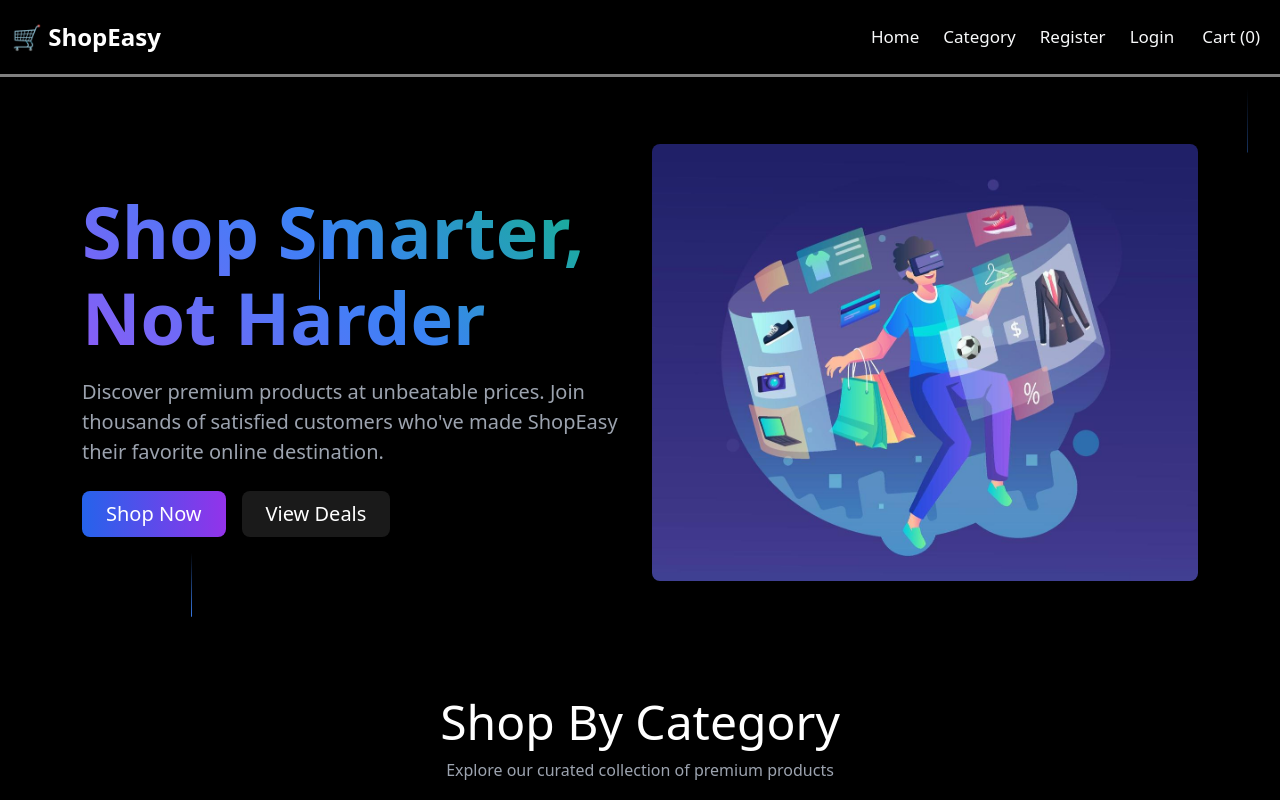
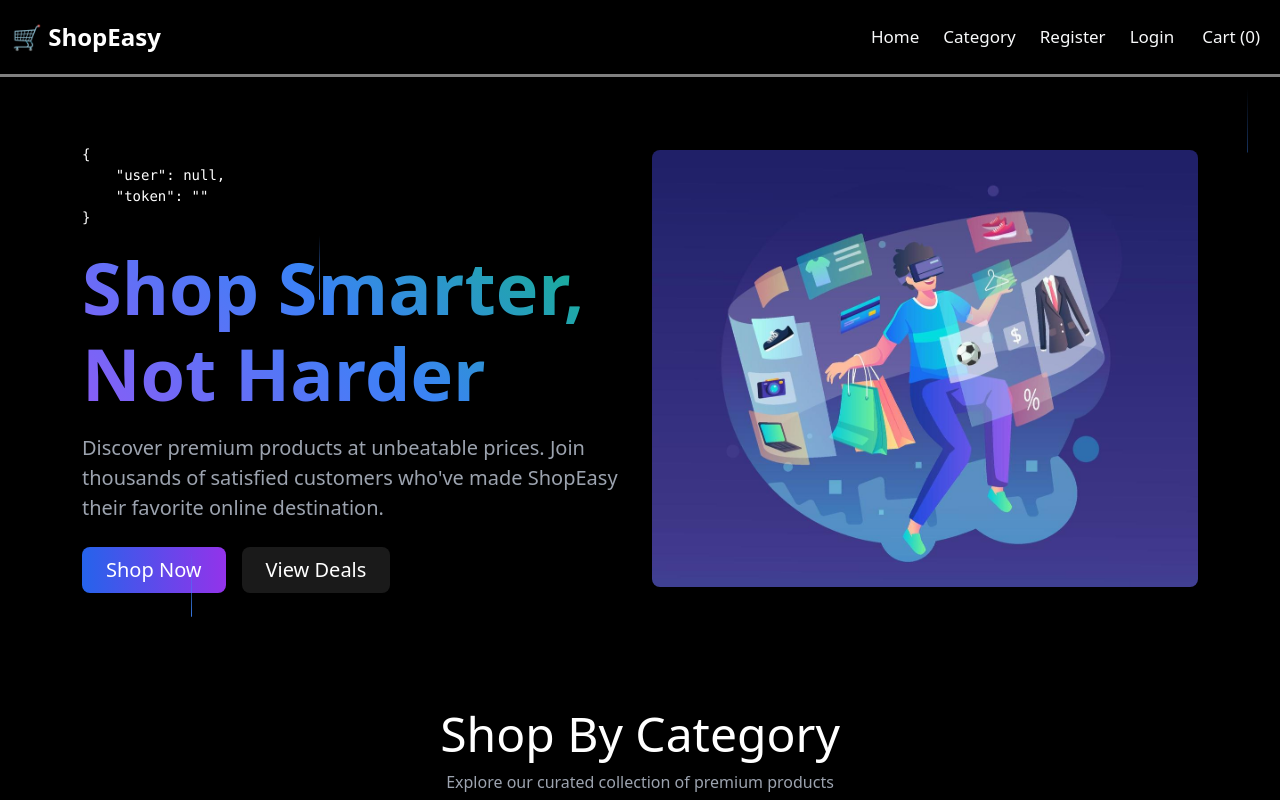
Before and after one commit to sannya07/ShopEasy, a React (Vite) app in the folder frontend/: page / in a window 1280 px wide. Shown: the top 800 px of the page. Built offline with nearby package versions, Linux system fonts and the light colour scheme.

Commit message:
logout function

```diff
--- a/frontend/src/components/Layout/Header.jsx
+++ b/frontend/src/components/Layout/Header.jsx
@@ -1,7 +1,17 @@
 import React from 'react';
 import { Link } from 'react-router-dom';
+import { useAuth } from '../../context/auth';
 
 const Header = () => {
+  const [auth,setAuth]=useAuth();
+  const handleLogout=()=>{
+    setAuth({
+      ...auth,
+      user:null,
+      token:""
+    })
+    localStorage.removeItem('auth')
+  }
   return (
     <nav className="navbar navbar-expand-lg navbar-dark bg-black shadow-sm py-3 fixed-top">
       <div className="container-fluid">
@@ -32,12 +42,20 @@
             <li className="nav-item">
               <Link to="/category" className="nav-link nav-hover text-light">Category</Link>
             </li>
-            <li className="nav-item">
+            {
+              !auth.user? (<>
+              <li className="nav-item">
               <Link to="/register" className="nav-link nav-hover text-light">Register</Link>
             </li>
             <li className="nav-item">
               <Link to="/login" className="nav-link nav-hover text-light">Login</Link>
             </li>
+              </>):(<>
+                <li className="nav-item">
+                <Link onClick={handleLogout} to="/login" className="nav-link nav-hover text-light">LogOut</Link>
+                </li>
+              </>)
+            }
             <li className="nav-item">
               <Link to="/cart" className="nav-link nav-hover text-light">
                 <i className="bi bi-cart4 me-1"></i>Cart (0)
--- /dev/null
+++ b/frontend/src/context/auth.jsx
@@ -0,0 +1,31 @@
+import { useState, useEffect, useContext , createContext} from "react";
+
+const AuthContext= createContext();
+
+const AuthProvider=({children})=>{
+
+    const[ auth, setAuth]=useState({
+        user:null,
+        token:""
+    })
+    useEffect(()=>{
+        const data=localStorage.getItem("auth")
+        if(data){
+            const parseData=JSON.parse(data)
+            setAuth({
+                ...auth,
+                user:parseData.user,
+                token:parseData.token
+            })
+        }
+    },[auth])
+    return(
+        <AuthContext.Provider value={[auth,setAuth]}>
+            {children}
+        </AuthContext.Provider>
+    )
+}
+
+const useAuth=()=> useContext(AuthContext);
+
+export {useAuth, AuthProvider}
--- a/frontend/src/main.jsx
+++ b/frontend/src/main.jsx
@@ -4,11 +4,15 @@
 import App from './App.jsx'
 import {BrowserRouter} from 'react-router-dom';
 import ScrollToTop from './components/Layout/ScrollToTop.jsx';
+import { AuthProvider } from './context/auth.jsx';
+
 createRoot(document.getElementById('root')).render(
+  <AuthProvider>
   <BrowserRouter>
   <StrictMode>
     <App />
   </StrictMode>
   <ScrollToTop/>
   </BrowserRouter>
+  </AuthProvider>
 )
--- a/frontend/src/pages/Auth/Login.jsx
+++ b/frontend/src/pages/Auth/Login.jsx
@@ -3,11 +3,12 @@
 import axios from 'axios';
 import { useNavigate } from 'react-router-dom';
 import toast from 'react-hot-toast';
-
+import { useAuth } from '../../context/auth';
 
 const Login = () => {
     const[email,setEmail]=useState("")
     const[password,setPassword]=useState("")
+    const [auth, setAuth]=useAuth();
     const navigate=useNavigate();
 
     const handleSubmit=async(e)=>{
@@ -19,6 +20,12 @@
             })
             if(res && res.data.success){
                 toast.success(res.data && res.data.message);
+                setAuth({
+                  ...auth,
+                  user: res.data.user,
+                  token: res.data.token
+                })
+                localStorage.setItem("auth", JSON.stringify(res.data))
                 navigate('/')
             }else{
                 toast.error(res.data.message)
--- a/frontend/src/pages/HomePage.jsx
+++ b/frontend/src/pages/HomePage.jsx
@@ -1,6 +1,7 @@
 import React, { useState, useEffect } from 'react';
 import { motion } from 'framer-motion';
 import Layout from '../components/Layout/Layout';
+import { useAuth } from '../context/auth';
 
 // Constants and utility functions for the background animation
 const GRID_BOX_SIZE = 32;
@@ -184,6 +185,7 @@
     }
   ];
 
+  const [auth, setAuth]=useAuth();
   return (
     <Layout title={'ShopEasy - Your One-Stop Online Shop'}>
       <div className=" -z-10 homepage-container relative overflow-hidden bg-black text-white min-h-screen py-5">
@@ -196,6 +198,7 @@
           {/* Hero Section */}
           <div className="row align-items-center mb-5 py-5">
             <div className="col-lg-6">
+              <pre>{JSON.stringify(auth,null,4)}</pre>
               <motion.h1
                 initial={{ y: 25, opacity: 0 }}
                 animate={{ y: 0, opacity: 1 }}
```
